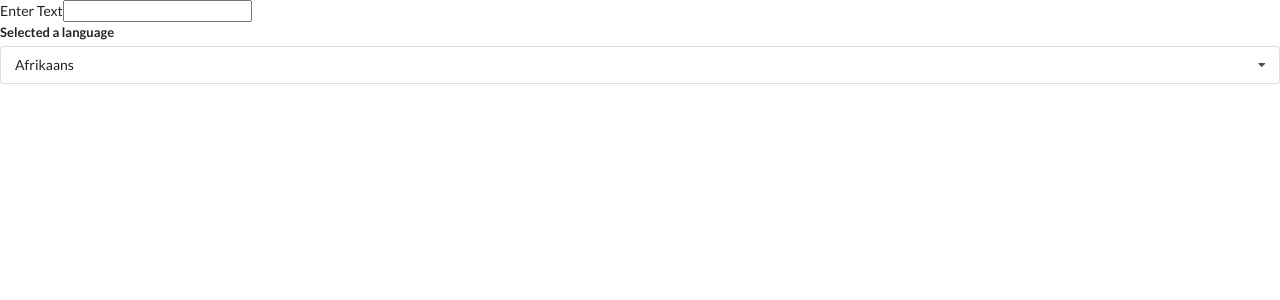
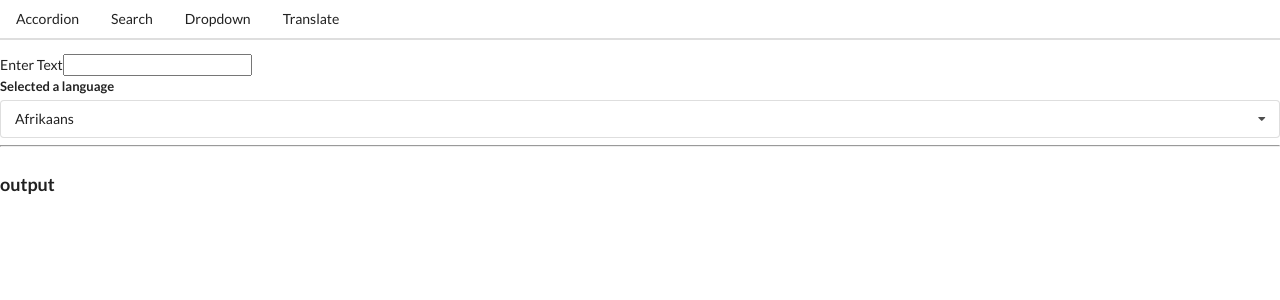
Before and after one commit to brobishal/widgets, a React (Create React App) app: page /translate in a window 1280 px wide. Shown: the top 300 px of the page. Built offline with nearby package versions, Linux system fonts and the light colour scheme; no server answers.

Commit message:
completeing navigation from scratch

```diff
--- a/src/App.js
+++ b/src/App.js
@@ -1,48 +1,52 @@
-import React, {useState} from 'react';
-import Accordion from './components/Accordion';
-import Search from './components/Search';
-import Dropdown from './components/Dropdown';
-import Translate from './components/Translate';
+import React, { useState } from "react";
+import Accordion from "./components/Accordion";
+import Search from "./components/Search";
+import Dropdown from "./components/Dropdown";
+import Translate from "./components/Translate";
+import Route from "./components/Route";
+import Header from "./components/Header";
 const items = [
   {
-        title:"What is React ?",
-        content: "React is a frontend javacript framework"
+    title: "What is React ?",
+    content: "React is a frontend javacript framework",
   },
   {
-        title:"Why use React ?",
-        content:"React is a favorite js library among engineers"
+    title: "Why use React ?",
+    content: "React is a favorite js library among engineers",
   },
   {
-        title:"how do you use React ?",
-        content:"You use React by creating components",
-    }
+    title: "how do you use React ?",
+    content: "You use React by creating components",
+  },
+];
+
+const options = [
+  {
+    label: "The color red",
+    value: "red",
+  },
+  {
+    label: "The color green",
+    value: "green",
+  },
+  {
+    label: "The color blue",
+    value: "blue",
+  },
 ];
 
 
-const options = [
-    {
-        label:'The color red',
-        value:'red'
-    },
-    {
-        label:"The color green",
-        value:"green",
-
-    },
-    {
-        label:'The color blue',
-        value:'blue'
-    }
-
-]
 
 
-export default () =>{
-    // const [selected, setSelected] = useState(options[0])
+
+
+export default () => {
+  const [selected, setSelected] = useState(options[0])
   // const [showDropdown, setShowDropdown] = useState(true);
 
   return (
     <div>
+    <Header/>
       {/* <Accordion items={items}/> */}
       {/* <Search/> */}
 
@@ -59,10 +63,26 @@
              : null
             } */}
 
+      {/* <Translate /> */}
+
+      <Route path="/">
+      {/* this inside accordion is children */}
+            <Accordion items={items}/>
+      </Route>
+      <Route path="/list">
+        <Search/>
+      </Route>
+      <Route path="/dropdown">
+          <Dropdown
+          label="select a color"
+          options={options}
+          selected={selected}
+          onSelectedChange={setSelected}
+          />
+      </Route>
+      <Route path="/translate">
         <Translate/>
-
-
+      </Route>
     </div>
-
-    )
-}
+  );
+};
--- a/src/components/Accordion.js
+++ b/src/components/Accordion.js
@@ -1,7 +1,6 @@
-import React, {useState } from 'react';
+import React, { useState } from "react";
 
-const Accordion = ({items}) =>{
-
+const Accordion = ({ items }) => {
   // here we use this like array destructuring
 
   // activeIndex - piece of state
@@ -11,36 +10,33 @@
   const [activeIndex, setActiveIndex] = useState(null);
   // console.log(activeIndex);
 
-    const onTitleClick = (index) =>{
+  const onTitleClick = (index) => {
     // console.log('Title click7ted', index)
 
-        setActiveIndex(index)
+    setActiveIndex(index);
+  };
 
-    }
-    const renderedItems = items.map((item,index) =>{
-        const active = index === activeIndex ? "active":"";
-        return(
+  const renderedItems = items.map((item, index) => {
+    const active = index === activeIndex ? "active" : "";
+
+    return (
       <React.Fragment key={item.title}>
-            <div
-            className={`title ${active}`}
-            onClick={()=> onTitleClick(index)}
-            >
+        <div className={`title ${active}`} onClick={() => onTitleClick(index)}>
           <i className="dropdown icon"></i>
           {item.title}
         </div>
         <div className={`content ${active}`}>
           <p>{item.content}</p>
         </div>
-
       </React.Fragment>
-        )
-
-
-    })
-    return <div className='ui styled accordion'>
+    );
+  });
+  return (
+    <div className="ui styled accordion">
       {renderedItems}
       {/* <h1>{activeIndex  }</h1> */}
-    </div>;
+    </div>
+  );
 };
 
 export default Accordion;
--- /dev/null
+++ b/src/components/Convert.js
@@ -0,0 +1,59 @@
+import React, { useState, useEffect } from "react";
+import axios from "axios";
+const Convert = ({ language, text }) => {
+  const [translated, setTranslated] = useState();
+  const [debouncedText, setDebouncedText]  = useState(text);
+
+  useEffect(()=>{
+    const timerId = setTimeout(()=>{
+      setDebouncedText(text);
+
+    }, 500);
+
+    return() =>{
+      clearTimeout(timerId);
+
+    };
+
+  },[text])
+
+
+
+
+  useEffect(() => {
+    //in axois in second argument is informaton to send a body  (so seocond argument is empty object)
+    //third argument is - to the axios.post statement,
+    const doTranslation = async () => {
+      const { data } = await axios.post(
+        "https://translation.googleapis.com/language/translate/v2",
+        {},
+        {
+          params: {
+
+            //changing to debouncedText
+            // q: text,
+            q: debouncedText,
+            target: language.value,
+            key: "AIzaSyCHUCmpR7cT_yDFHC98CZJy2LTms-IwDlM",
+          },
+        }
+      );
+      //    console.log(data);
+      setTranslated(data.data.translations[0].translatedText);
+    };
+
+    //    setTranslated(data.data.translations[0].translatedText);
+    doTranslation();
+
+    //    this array is dependency
+  // }, [language, text]);  //also updates text to debounce text
+}, [language, debouncedText]);
+
+  return (
+    <div>
+      <h1 className="ui header">{translated}</h1>
+    </div>
+  );
+};
+
+export default Convert;
--- a/src/components/Dropdown.js
+++ b/src/components/Dropdown.js
@@ -1,6 +1,6 @@
 import React, { useState, useEffect, useRef } from "react";
 
-const Dropdown = ({label, options, selected, onSelectedChange }) => {
+const Dropdown = ({ label, options, selected, onSelectedChange }) => {
   const [open, setOpen] = useState(false);
   const ref = useRef();
 
--- /dev/null
+++ b/src/components/Header.js
@@ -0,0 +1,22 @@
+import React from 'react';
+import Link from './Link';
+const Header = () =>{
+    return(
+        <div className='ui secondary pointing menu'>
+            <Link href="/" className='item'>
+                Accordion
+            </Link>
+            <Link href="/list" className='item'>
+                Search
+            </Link>
+            <Link href="/dropdown" className='item'>
+                Dropdown
+            </Link>
+            <Link href="/translate" className='item'>
+                Translate
+            </Link>
+        </div>
+    )
+}
+
+export default Header;
--- /dev/null
+++ b/src/components/Link.js
@@ -0,0 +1,24 @@
+import React from "react";
+
+const Link = ({ className, href, children }) => {
+  const clickFun = (event) => {
+
+    if(event.metaKey || event.ctrKey){
+        return;
+    }
+    event.preventDefault();
+    // In an HTML document, the history.pushState() method adds an entry to the browser's session history stack. This method is asynchronous.
+    window.history.pushState({}, "", href);
+
+    const navEvent = new PopStateEvent('popstate');
+    window.dispatchEvent(navEvent);
+  };
+
+  return (
+    <a onClick={clickFun} className={className} href={href}>
+      {children}
+    </a>
+  );
+};
+
+export default Link;
--- /dev/null
+++ b/src/components/Route.js
@@ -0,0 +1,22 @@
+import { useEffect, useState } from "react";
+const Route = ({ path, children }) => {
+    const [currentPath, setCurrentPath] = useState(window.location.pathname);
+  useEffect(() => {
+
+    const onLocationChange = () => {
+        setCurrentPath(window.location.pathname);
+    };
+
+    window.addEventListener("popstate", onLocationChange);
+
+    return () => {
+      window.removeEventListener("popstate", onLocationChange);
+    };
+  }, []);
+
+//   return window.location.pathname === path ? children : null;
+return currentPath === path ? children : null;
+
+};
+
+export default Route;
--- a/src/components/Translate.js
+++ b/src/components/Translate.js
@@ -1,5 +1,7 @@
 import React, {useState } from "react";
 import Dropdown from "./Dropdown";
+import Convert from './Convert';
+
 
 const options = [
   {
@@ -35,6 +37,9 @@
         onSelectedChange={setLanguage}
         options={options}
       />
+      <hr/>
+      <h3 className="ui header">output</h3>
+      <Convert text={text} language={language}/>
     </div>
   );
 };
```
Lines whose indentation alone changed are shown as unchanged.
